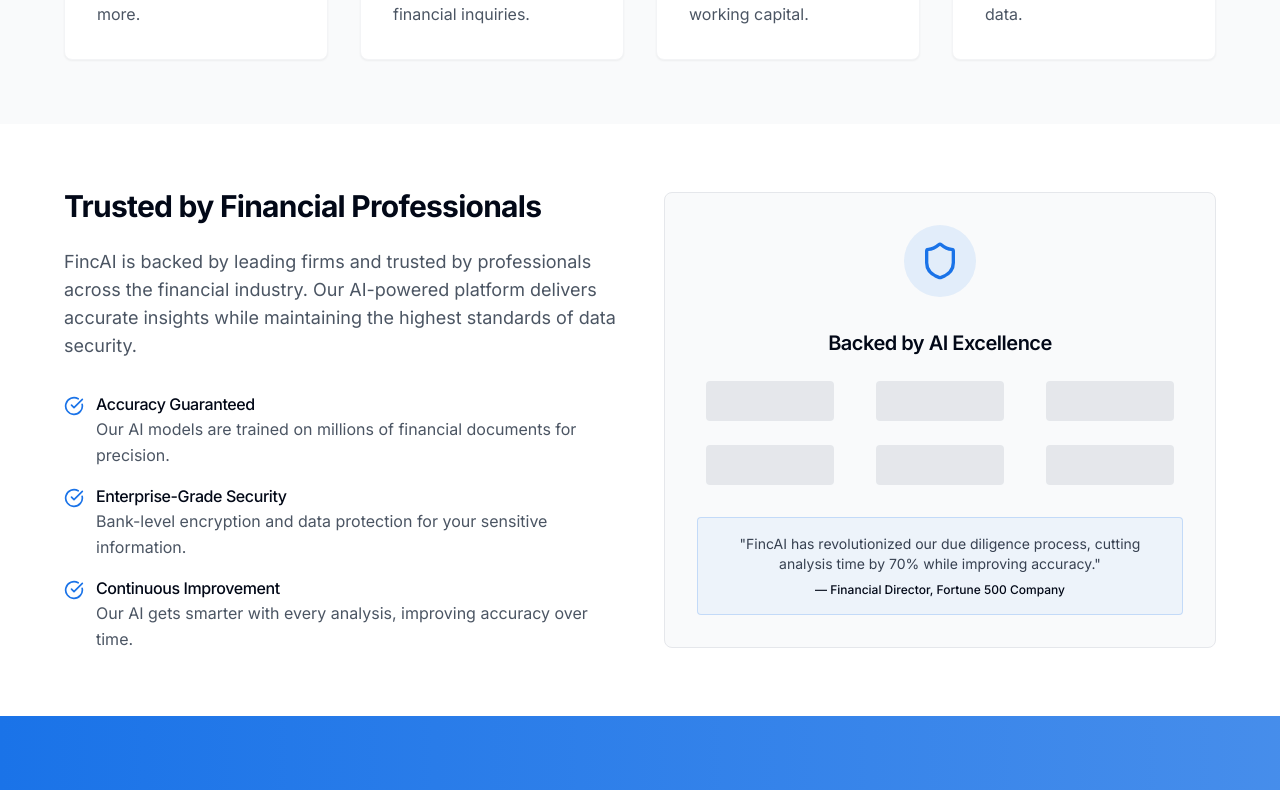
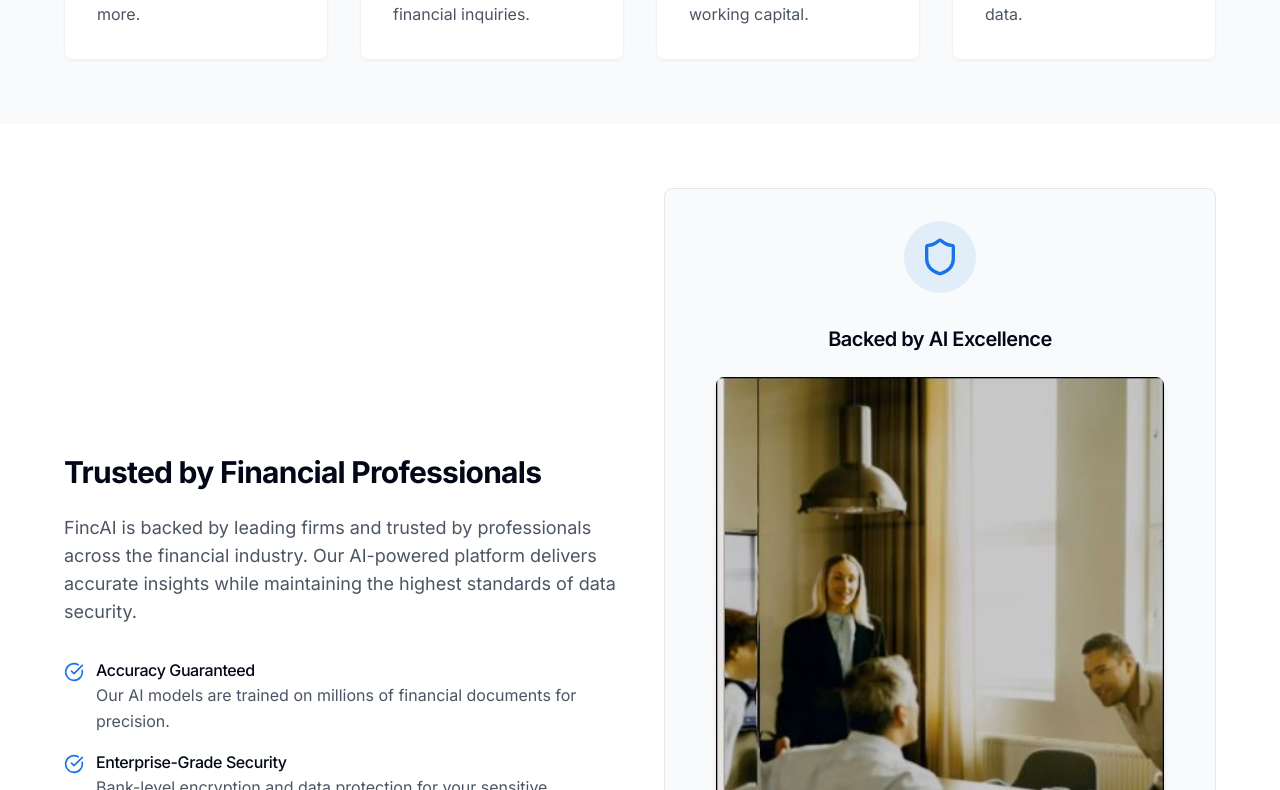
Before and after one commit to anjolaaoluwa/fincai-insight-flow, a React (Vite) app: page / in a window 1280 px wide. Shown: the part 2010-2800 px from the top of the page. Built offline with nearby package versions, Linux system fonts and the light colour scheme.

Commit message:
Replace text with image
Replace "Backed by AI Excellence" text with a provided image in the Trust section of the landing page.

```diff
--- a/src/components/TrustSection.tsx
+++ b/src/components/TrustSection.tsx
@@ -49,12 +49,12 @@ const TrustSection: React.FC = () => {
 
             <h3 className="text-xl font-semibold text-center mb-6">Backed by AI Excellence</h3>
 
-            <div className="grid grid-cols-2 sm:grid-cols-3 gap-6">
-              {[1, 2, 3, 4, 5, 6].map((index) => (
-                <div key={index} className="flex justify-center">
-                  <div className="h-10 w-32 bg-gray-200 rounded animate-pulse-light"></div>
-                </div>
-              ))}
+            <div className="flex justify-center mb-6">
+              <img
+                src="/lovable-uploads/f243b085-9929-4a8c-a9b3-3ecc4376a320.png"
+                alt="Finance professionals in a meeting"
+                className="rounded-lg shadow-md w-full max-w-md h-auto object-cover"
+              />
             </div>
 
             <div className="mt-8 p-4 bg-primary/5 rounded border border-primary/20">
```
Also changed, not shown: public/lovable-uploads/f243b085-9929-4a8c-a9b3-3ecc4376a320.png (added).
